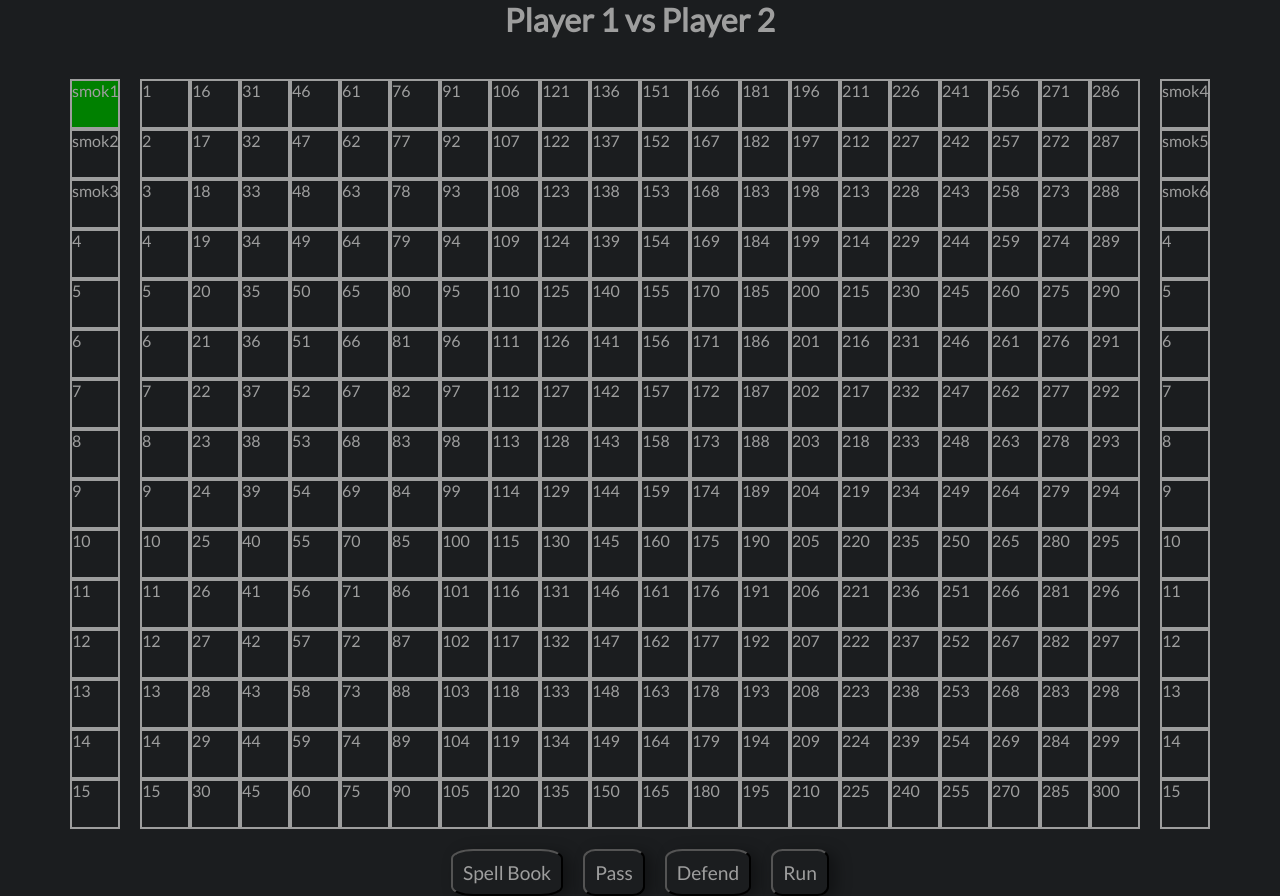
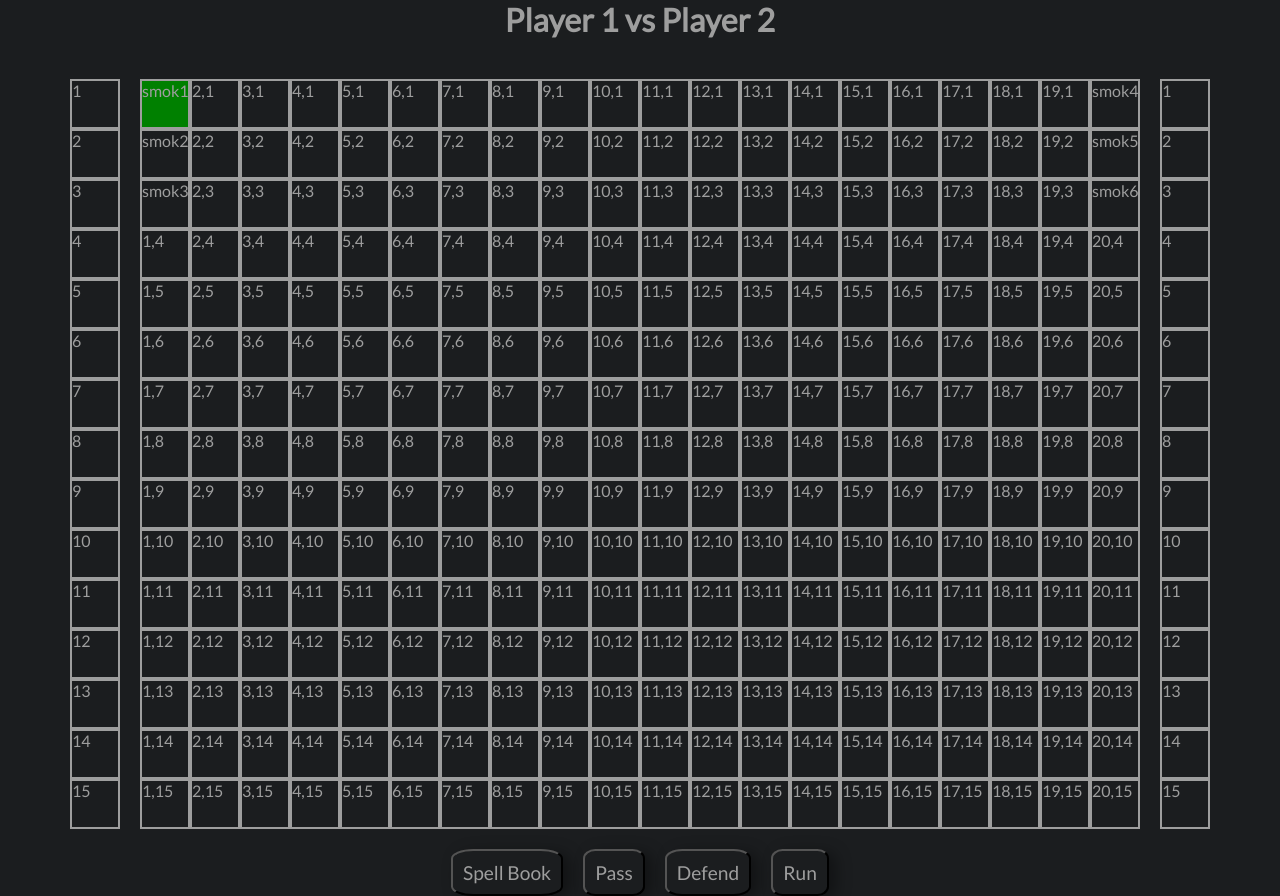
Before and after one commit to pasjonatprogramowania/Heroes_III_JS, a Vue app in the folder hero_iii_js/: page / in a window 1280 px wide. Built offline with nearby package versions, Linux system fonts and the light colour scheme.

Commit message:
rewrited to have X Y cordinats

```diff
--- a/hero_iii_js/src/components/gui/gameBoard.vue
+++ b/hero_iii_js/src/components/gui/gameBoard.vue
@@ -1,3 +1,4 @@
+
 <template>
   <div class="container">
     <div class="wrapper">
@@ -6,47 +7,29 @@
     <div class="wrapper">
       <div class="side-board">
         <div v-for="index in gameEngine.board.boardY" :key="index">
-          <div
-            class="my-creature field"
-            name=""
-            id=""
-            player=""
-            position=""
-            :positionOnPlayer="`${index}`"
-          >
+          <div class="my-creature field" :positionOnPlayer="`${index}`">
             {{ index }}
           </div>
         </div>
       </div>
       <div class="board">
-        <div v-for="index in gameEngine.board.boardSize" :key="index">
-          <div
-            class="board-creature field"
-            name=""
-            id=""
-            player=""
-            position=""
-            :positionOnBoard="`${index}`"
-          >
-            {{ index }}
+        <div v-for="x in gameEngine.board.boardX" :key="x">
+          <div v-for="y in gameEngine.board.boardY" :key="y">
+            <div class="board-creature field" :x="`${x}`" :y="`${y}`">
+              {{ x }},{{ y }}
+            </div>
           </div>
         </div>
       </div>
       <div class="side-board">
         <div v-for="index in gameEngine.board.boardY" :key="index">
-          <div
-            class="ennemy-creature field"
-            name=""
-            id=""
-            player=""
-            position=""
-            :positionOnEnnemy="`${index}`"
-          >
+          <div class="ennemy-creature field" :positionOnEnnemy="`${index}`">
             {{ index }}
           </div>
         </div>
       </div>
     </div>
+
     <div class="wrapper">
       <div>
         <button>Spell Book</button>
@@ -91,32 +74,31 @@ export default {
       this.gameEngine = new GameEngine(this.myCreature, this.ennemyCreature);
     },
     putCreaturesOnBoard() {
-      // prettier-ignore
+
       this.gameEngine.creaturesOnBoard.forEach((item, index) => {
-        if (item.position + 1 <= 15) {
-          if (item.creature.stats.name ||item.creature.stats.attack ||item.creature.stats.armor ||item.creature.stats.maxHp ||item.creature.stats.moveRange) {
-
-            let selectorPositionDiv = document.querySelector(`div[positionOnPlayer='${item.position + 1}']`);
-            this.addAtrToCreatureField(selectorPositionDiv,item)
-          }
+          let activeCreture = this.gameEngine.queue.getActiveCreature()
+        if (item.player === 'player') {
+            this.addAtrToCreatureField(item)
         } else {
-          if (item.creature.stats.name ||item.creature.stats.attack ||item.creature.stats.armor ||item.creature.stats.maxHp ||item.creature.stats.moveRange) {
-
-            let selectorPositionDiv = document.querySelector(`div[positionOnEnnemy='${(item.position + 1 ) - 285}']`);
-            this.addAtrToCreatureField(selectorPositionDiv,item)
-          }
+            this.addAtrToCreatureField(item)
         }
-        if(item.creature === this.gameEngine.queue.getActiveCreature()){
+        if(JSON.stringify(item.creature) === JSON.stringify(activeCreture)){
             document.querySelector(`div[id='${index}']`).setAttribute('style','background-color:green')
         }
       });
+      console.log(this.gameEngine.creaturesOnBoard);
     },
-    addAtrToCreatureField(selectorPositionDiv, item) {
+    addAtrToCreatureField(item) {
+      // prettier-ignore
+      if (item.creature.stats.name ||item.creature.stats.attack ||item.creature.stats.armor ||item.creature.stats.maxHp ||item.creature.stats.moveRange) {
+      let selectorPositionDiv = document.querySelector(`div[Y='${item.positionY}'][ X='${item.positionX}']`);
       selectorPositionDiv.innerHTML = item.creature.stats.name;
       selectorPositionDiv.setAttribute("name", `${item.creature.stats.name}`);
       selectorPositionDiv.setAttribute("id", `${item.id}`);
       selectorPositionDiv.setAttribute("player", `${item.player}`);
-      selectorPositionDiv.setAttribute("position", `${item.position + 1}`);
+      selectorPositionDiv.setAttribute("positionX", `${item.positionX}`);
+      selectorPositionDiv.setAttribute("positionY", `${item.positionY}`);
+        }
     },
     passCreature() {
       this.gameEngine.pass();
@@ -124,19 +106,17 @@ export default {
     },
     refreshGui() {
       this.gameEngine.creaturesOnBoard.forEach((item, index) => {
+        let activeCreature = this.gameEngine.queue.getActiveCreature();
         let selectorByIdCreature = document.querySelector(`div[id='${index}']`);
-        if (!this.gameEngine.queue.getActiveCreature()) {
-          this.gameEngine = new GameEngine(
-            this.myCreature,
-            this.ennemyCreature
-          );
-        }
         if (selectorByIdCreature.getAttribute("style")) {
           selectorByIdCreature.removeAttribute("style");
         }
-        if (item.creature === this.gameEngine.queue.getActiveCreature()) {
+        if (item.creature === activeCreature) {
           selectorByIdCreature.setAttribute("style", "background-color:green");
         }
+        //     // if (this.gameEngine.canMove()) {
+        //     //   selectorByIdCreature.setAttribute("style", "background-color:gray");
+        //     // }
       });
     },
   },
@@ -164,7 +144,6 @@ html {
 }
 .board {
   display: grid;
-  grid-template-rows: repeat(15, minmax(50px, 1fr));
   grid-template-columns: repeat(20, minmax(50px, 1fr));
   grid-auto-flow: column;
 }
--- a/hero_iii_js/src/components/js/board.js
+++ b/hero_iii_js/src/components/js/board.js
@@ -11,7 +11,7 @@ export default class Board {
         if (this.map.has(_point)) {
             throw "Exception: => To pole jest zajete, nie mozesz tam dodac jednostki";
         }
-        if (_point.position > this.boardSize) {
+        if (_point.x > this.boardX || _point.y > this.boardY) {
             throw "Exception: => Creature nie zostala ruszona, wskazaany pkt jest poza mapa";
         }
         this.map.set(_point, _creature);
@@ -33,10 +33,10 @@ export default class Board {
         this.move(this.getPoint(_creature), _newPoint);
     }
     move(_point, _newPoint) {
-        if (_newPoint.position > this.boardSize) {
+        if (_newPoint.x > this.boardX || _newPoint.y > this.boardY) {
             throw "Exception: => Creature nie zostala ruszona, wskazaany pkt jest poza mapa";
         }
-        if (this.map.has(_newPoint)) {
+        if (JSON.stringify(this.map.keys().next().value) === JSON.stringify(_newPoint)) {
             throw "Exception: => To pole jest zajete, nie mozesz tam ruszyc jednostki";
         }
 
@@ -44,4 +44,7 @@ export default class Board {
         this.map.delete(_point);
         this.map.set(_newPoint, creature);
     }
+    // canMove(_creature, _point) {
+
+    // }
 }
--- a/hero_iii_js/src/components/js/creatureTurnQueue.js
+++ b/hero_iii_js/src/components/js/creatureTurnQueue.js
@@ -5,22 +5,20 @@ export default class CreatureTurnQueue {
         this.observersArray = [];
     }
     initQueue(list = {}) {
-        this.creatureMap = list;
-        list.forEach(val => this.creatureArray.push(val));
+        this.creatureMap = new Map(list)
+        this.observersArray = Array.from(list.values());
+        this.creatureArray = Array.from(list.values());
     }
     getActiveCreature() {
-        let creatureListArray = [];
-        this.creatureMap.forEach((val, key) => creatureListArray[key] = val);
-
-        let [first] = creatureListArray.filter(el => el);
+        let [first] = this.creatureArray.filter(el => el);
         return first;
     }
     next(list = {}) {
+        this.creatureArray.shift()
         this.creatureMap.delete(this.creatureMap.keys().next().value);
         if (this.creatureMap.size == 0) {
             this.notifyObserver();
             this.initQueue(list);
-            return true;
         }
     }
     addObserver(_observer) {
--- a/hero_iii_js/src/components/js/gameEngine.js
+++ b/hero_iii_js/src/components/js/gameEngine.js
@@ -1,12 +1,13 @@
 import Board from './board.js';
 import CreatureTurnQueue from './creatureTurnQueue.js';
-// import Creature from './creature.js';
+import Point from './point';
 
 export default class GameEngine {
     constructor(_myCreatures, _EnnemyCreatures) {
         this.board = new Board();
         this.queue = new CreatureTurnQueue()
         this.creaturesOnBoard = [];
+        this.creatureObserver = [];
         this.i = 0;
         this.putCreatureToBoard(_myCreatures, _EnnemyCreatures)
     }
@@ -15,25 +16,33 @@ export default class GameEngine {
         this.putCreaturesFromeOneSideToBoard(_EnnemyCreatures, true)
 
         this.queue.initQueue(this.board.map)
-        this.board.map.forEach(val => this.queue.addObserver(val));
     }
     putCreaturesFromeOneSideToBoard(_creatures, _site) {
         _creatures.forEach(((item, index) => {
-            this.board.add((_site ? (index + 285).toString() : index.toString()), item)
+            let newPoint = new Point(1, index)
+            this.board.add(newPoint, item)
             this.creaturesOnBoard.push({
                 id: this.i,
                 creature: item,
+                oldCreature: item,
                 position: _site ? index + 285 : index,
-                player: _site ? 'ennemy' : 'player'
+                player: _site ? 'ennemy' : 'player',
+                positionX: _site ? 20 : 1,
+                positionY: index + 1,
             });
             this.i++;
         }))
     }
+    // canMove(_point) {
+    //     return this.board.canMove(this.queue.getActiveCreature(), _point)
+    // }
     move(_targetPoint) {
-        this.board.moveByCreature(this.queue.getActiveCreature, _targetPoint)
+        this.board.moveByCreature(this.queue.getActiveCreature(), _targetPoint)
     }
     pass() {
+        // let oldActiveCreature = this.queue.getActiveCreature()
         this.queue.next(this.board.map);
+        // let newActiveCreture = this.queue.getActiveCreature()
     }
     attack(_point) {
         this.queue.getActiveCreature().attack(this.board.getVal(_point))
--- /dev/null
+++ b/hero_iii_js/src/components/js/point.js
@@ -0,0 +1,6 @@
+export default class Point {
+    constructor(_x, _y) {
+        this.x = _x;
+        this.y = _y;
+    }
+}
--- a/hero_iii_js/src/components/js/test/creatureTurnQueueTest.js
+++ b/hero_iii_js/src/components/js/test/creatureTurnQueueTest.js
@@ -1,5 +1,6 @@
 import Creature from "../creature.js";
 import CreatureTurnQueue from "../creatureTurnQueue.js";
+import Point from './../point';
 
 export default class CreatureTurnQueueTest {
     queueShoulChangeActiveCreature() {
@@ -9,20 +10,22 @@ export default class CreatureTurnQueueTest {
         let creture2 = new Creature("bbbb", 1, 1, 1, 1);
         let creture3 = new Creature("cccc", 1, 1, 1, 1);
 
+        let point1 = new Point(1, 0)
+        let point2 = new Point(2, 0)
+        let point3 = new Point(3, 0)
+
         let creatureMap = new Map();
-        creatureMap.set(0, creture1);
-        creatureMap.set(1, creture2);
-        creatureMap.set(2, creture3);
+        creatureMap.set(point1, creture1);
+        creatureMap.set(point2, creture2);
+        creatureMap.set(point3, creture3);
 
         creatureTurnQueue.initQueue(creatureMap);
 
         creatureMap.forEach(item => {
-            if (item !== creatureTurnQueue.getActiveCreature()) {
-                throw `Exception: => Kolejka nie dziala poprawnie`;
+            if (JSON.stringify(item) !== JSON.stringify(creatureTurnQueue.getActiveCreature())) {
+                throw `Exception: => Kolejka nie dziala poprawnie zwracana aktywna creatura jest inna`;
             }
-            if (creatureTurnQueue.next(creatureMap)) {
-                creatureTurnQueue.initQueue(creatureMap);
-            }
+            creatureTurnQueue.next(creatureMap)
         });
     }
 }
--- a/hero_iii_js/src/components/unitTests.vue
+++ b/hero_iii_js/src/components/unitTests.vue
@@ -25,6 +25,8 @@ boardTest.shouldReturnCorrectLocationForCreatureByCreature();
 boardTest.cretureShouldMoveCorrectly();
 endTourTest.shouldResetCounterAttackAtTurnEnd();
 
+
+
 export default {
   data() {
     return {};
```
Also changed, not shown: hero_iii_js/src/components/js/test/boardTest.js (+19 -4 lines).
